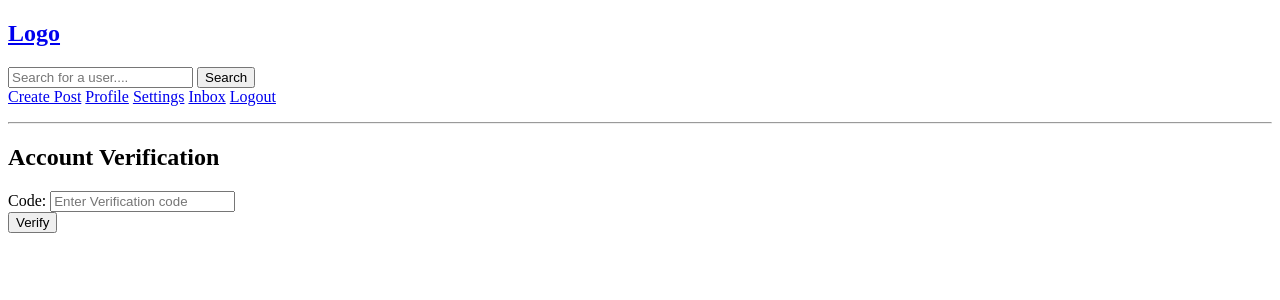
After one commit to ColinAdo/SocialHuB, a Django app: page /verifications/ in a window 1280 px wide. The commit adds this page. Shown: the top 300 px of the page. Run offline with Django 4.2, Linux system fonts and the light colour scheme; a user stored in the database is signed in; tables that the repository leaves empty hold one stand-in row (values such as "Sample post").

Commit message:
Add Email verification

```diff
--- a/core/admin.py
+++ b/core/admin.py
@@ -1,5 +1,5 @@
 from django.contrib import admin
-from .models import Profile, Post, LikePost, FollowUnFollow, Comment, Message
+from .models import Profile, Post, LikePost, FollowUnFollow, Comment, Message, EmailVerification
 
 # Register your models here.
 admin.site.register(Profile)
@@ -8,3 +8,4 @@ admin.site.register(LikePost)
 admin.site.register(FollowUnFollow)
 admin.site.register(Comment)
 admin.site.register(Message)
+admin.site.register(EmailVerification)
--- /dev/null
+++ b/core/templates/core/code_verification.html
@@ -0,0 +1,14 @@
+{% extends 'base.html' %}
+
+{% block content %}
+<h2>Account Verification</h2>
+<form action="" method="POST">
+    {% csrf_token %}
+    <div>
+        <label for="">Code:</label>
+        <input type="number" name="code" placeholder="Enter Verification code" required>
+    </div>
+
+    <input type="submit" value="Verify">
+</form>
+{% endblock content %}
--- a/core/urls.py
+++ b/core/urls.py
@@ -7,6 +7,7 @@ urlpatterns = [
     path('', views.home, name='home'),
     path('signup/', views.signup, name='signup'),
     path('signin/', views.signin, name='signin'),
+    path('verifications/', views.codeVerification, name='code_verification'),
     path('signout/', views.signout, name='signout'),
 
     path('settings/', views.settings, name='settings'),
--- a/core/views.py
+++ b/core/views.py
@@ -4,16 +4,20 @@ from django.contrib import messages
 from django.contrib.auth import authenticate, login, logout
 from django.http import HttpResponseBadRequest, HttpResponse
 from django.db.models import Q
+from django.core.mail import send_mail
+from socialHub.settings import EMAIL_HOST_USER
 
 from django.core.paginator import Paginator
 
-from .models import Profile, Post, LikePost, FollowUnFollow, Comment, Message
+from .models import Profile, Post, LikePost, FollowUnFollow, Comment, Message, EmailVerification
 
 import random
 
 def home(request):
     template = 'core/index.html'
     logged_in_user = request.user
+
+    is_verified = EmailVerification.objects.filter(user=logged_in_user, is_verified=True).exists()
 
     # Getting posts of the logged in user and their followers
     followers = FollowUnFollow.objects.filter(follower=logged_in_user)
@@ -34,6 +38,7 @@ def home(request):
     suggested_users_profiles = Profile.objects.filter(user__in=suggested_users)
 
     context = {
+        'is_verified': is_verified,
         'page_obj': page_obj,
         'suggested_users': zip(suggested_users, suggested_users_profiles),
     }
@@ -54,21 +59,64 @@ def signup(request):
                 return redirect('signup')
             elif User.objects.filter(username=username).exists():
                 messages.info(request, 'Username already exists')
-                return redirect('signin')
+                return redirect('signup')
             else:
                 user = User.objects.create_user(username=username, email=email, password=password1)
                 user.save()
+
+                # Generate verification code
+                code = str(random.randint(100000, 999999))
+
+                # Saving the verification code to the EmailVerification model
+                verification = EmailVerification.objects.create(user=user, email=email, code=code)
+                verification.save()
+
+                # Send verification email
+                subject = 'SocialHub Account Verification'
+                message = f'Your SocialHub verification code is: {code}'
+                from_email = EMAIL_HOST_USER
+                recipient_list = [email]
+
+                send_mail(subject, message, from_email, recipient_list)
+
 
                 # Creating profile for a user
                 new_user = User.objects.get(username=username)
                 profile = Profile.objects.create(user=new_user)
                 profile.save()
-                messages.success(request, 'User created successfully, you can now login')
-                return redirect('signin')
+
+                # loggin the user
+                user = authenticate(request, username=username, password=password1)
+                if user is not None:
+                    login(request, user)
+
+                messages.success(request, 'User created successfully. Please check your email for the verification code.')
+                return redirect('code_verification')
         else:
             messages.info(request, 'Password mismatch')
 
     context = {}
+    return render(request, template, context)
+
+def codeVerification(request):
+    template = 'core/code_verification.html'
+    logged_in_user = request.user
+    is_verified = EmailVerification.objects.filter(user=logged_in_user, is_verified=True).exists()
+
+    if request.method == 'POST':
+        code = request.POST['code']
+        try:
+            verification = EmailVerification.objects.get(user=logged_in_user, code=code, is_verified=False)
+            verification.is_verified = True
+            verification.save()
+
+            messages.success(request, "Your email verification is successful")
+            return redirect('home')
+        except EmailVerification.DoesNotExist:
+            messages.error(request, "Invalid verification code, try again!")
+            return redirect('code_verification')
+
+    context = {'is_verified': is_verified}
     return render(request, template, context)
 
 def signin(request):
@@ -96,6 +144,7 @@ def signout(request):
 def settings(request):
     template = 'core/settings.html'
     user = request.user
+    is_verified = EmailVerification.objects.filter(user=user, is_verified=True).exists()
     user_profile = Profile.objects.get(user=user)
     if request.method == 'POST':
         if request.FILES.get('image') is None:
@@ -120,13 +169,15 @@ def settings(request):
             messages.success(request, 'Settings updated successfully')
             return redirect('settings')
     context = {
-        'user_profile': user_profile
+        'user_profile': user_profile,
+        'is_verified': is_verified,
     }
     return render(request, template, context)
 
 def uploadpost(request):
     template = 'core/uploadpost.html'
     user = request.user
+    is_verified = EmailVerification.objects.filter(user=user, is_verified=True).exists()
 
     if request.method == 'POST':
         author = User.objects.get(username=user)
@@ -137,7 +188,7 @@ def uploadpost(request):
         new_post.save()
         messages.success(request, 'You have posted successfully')
         return redirect('home')
-    context = {}
+    context = {'is_verified': is_verified}
     return render(request, template, context)
 
 def likePost(request):
@@ -165,6 +216,7 @@ def likePost(request):
 def profile(request, username):
     template = 'core/profile.html'
     logged_in_user = request.user
+    is_verified = EmailVerification.objects.filter(user=logged_in_user, is_verified=True).exists()
 
     author = User.objects.get(username=username)
     posts = Post.objects.filter(author=author).order_by('-date_posted')
@@ -186,6 +238,7 @@ def profile(request, username):
         'followers_count': followers_count,
         'following_count': following_count,
         'posts_count': posts_count,
+        'is_verified': is_verified,
     }
     return render(request, template, context)
 
@@ -272,6 +325,7 @@ def send_message(request, receiver_username):
 def inbox(request):
     template = 'core/inbox.html'
     logged_in_user = request.user
+    is_verified = EmailVerification.objects.filter(user=logged_in_user, is_verified=True).exists()
 
     distinct_senders = User.objects.filter(
         sent_messages__receiver=logged_in_user,
@@ -280,12 +334,14 @@ def inbox(request):
 
     context = {
         'distinct_senders': distinct_senders,
+        'is_verified': is_verified,
     }
     return render(request, template, context)
 
 def followers_list(request, username):
     template = 'core/followers_following_list.html'
     logged_in_user = request.user
+    is_verified = EmailVerification.objects.filter(user=logged_in_user, is_verified=True).exists()
 
     author = User.objects.get(username=username)
     user_profile = Profile.objects.get(user=author)
@@ -298,12 +354,14 @@ def followers_list(request, username):
         'user_profile': user_profile,
         'followers': followers,
         'following': following,
+        'is_verified': is_verified,
     }
     return render(request, template, context)
 
 def following_list(request, username):
     template = 'core/followers_following_list.html'
     logged_in_user = request.user
+    is_verified = EmailVerification.objects.filter(user=logged_in_user, is_verified=True).exists()
 
     author = User.objects.get(username=username)
     user_profile = Profile.objects.get(user=author)
@@ -316,6 +374,7 @@ def following_list(request, username):
         'user_profile': user_profile,
         'users_following': users_following,
         'following': following,
+        'is_verified': is_verified,
     }
     return render(request, template, context)
 
--- a/templates/nav.html
+++ b/templates/nav.html
@@ -1,8 +1,8 @@
 {% load static %}
 <div>
     <p>
+        {% if request.user.is_authenticated and is_verified %}
         <h2> <a href= "{% url 'home' %}">Logo</a></h2>
-        {% if request.user.is_authenticated %}
         <form action="{% url 'search' %}" method="GET">
             {% csrf_token %}
             <input type="text" name="user" placeholder="Search for a user...." required>
```
Also changed, not shown: core/models.py (+10 -0 lines).
